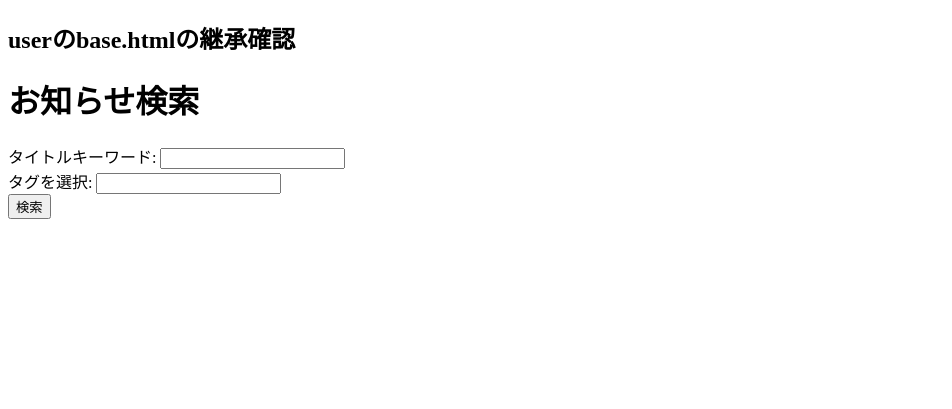
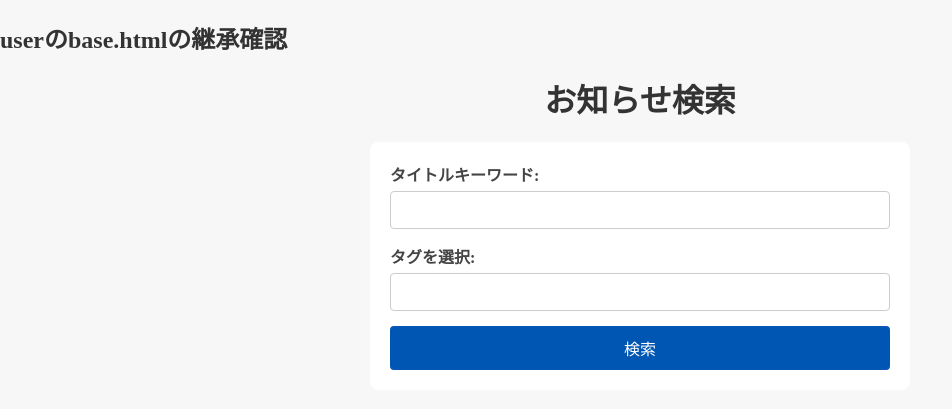
Before and after one commit to kosuke0413/test, a Flask app: template minimalapp/notice/templates/notice/search.html in a window 1280 px wide. Shown: the top 409 px of the page, without its empty margins (0-952 px from the left). Run offline with Flask 3, Linux system fonts and the light colour scheme; the template is opened without the code that fills it, so the values that code supplies are empty, except form fields; form fields are guessed from the names that the template uses; parts of the project's set-up code (start-up, migrations or seed data) failed here and were passed over.

Commit message:
地域ごとに検索出来るように修正

```diff
--- a/minimalapp/notice/templates/notice/search.html
+++ b/minimalapp/notice/templates/notice/search.html
@@ -23,6 +23,73 @@
         <button type="submit">検索</button>
     </form>
 </body>
-{% endblock %}
 
 </html>
+
+<style>
+    /*全体*/
+    body {
+        background-color: #f7f7f7;
+        margin: 0;
+        padding: 0;
+        color: #333;
+    }
+
+    /* ヘッダー*/
+    h1 {
+        text-align: center;
+        margin-top: 20px;
+    }
+
+    /*フォーム*/
+    form {
+        max-width: 500px;
+        margin: 20px auto;
+        padding: 20px;
+        background: #ffffff;
+        border-radius: 8px;
+    }
+
+    form div {
+        margin-bottom: 15px;
+    }
+
+    /*ラベル*/
+    label {
+        font-size: 16px;
+        font-weight: bold;
+        display: block;
+        margin-bottom: 5px;
+        color: #444;
+    }
+
+    input[type="text"],
+    select {
+        width: 100%;
+        padding: 10px;
+        margin: 0;
+        font-size: 14px;
+        border: 1px solid #ccc;
+        border-radius: 4px;
+        box-sizing: border-box;
+    }
+
+    /*検索ボタン*/
+    button[type="submit"] {
+        display: block;
+        width: 100%;
+        background-color: #0056b3;
+        color: white;
+        font-size: 16px;
+        padding: 10px;
+        border: none;
+        border-radius: 4px;
+        cursor: pointer;
+        transition: background-color 0.3s;
+    }
+
+    button[type="submit"]:hover {
+        background-color: #003d80;
+    }
+</style>
+{% endblock %}
--- a/minimalapp/notice/views.py
+++ b/minimalapp/notice/views.py
@@ -1,4 +1,4 @@
-from flask import Blueprint, render_template, redirect, url_for, Response, flash
+from flask import Blueprint, render_template, redirect, url_for, Response, flash, session
 from app import db
 from minimalapp.notice.forms import NoticeUploadForm, NoticeReplyForm, SearchForm
 from minimalapp.notice.models import Notice, NoticeReply
@@ -185,7 +185,9 @@ def search():
 
         # 検索クエリの生成
         query = db.session.query(Notice)
-
+        local_id = session.get("local_id")  # ログイン時にセッションへ保存された地域コードを取得
+        if local_id:
+            query = query.filter(Notice.local_id == local_id)
         # タグまたはタイトルが指定されている場合
         if tag_id or notice_title:
             filters = []
--- a/minimalapp/user/views.py
+++ b/minimalapp/user/views.py
@@ -1,4 +1,4 @@
-from flask import Blueprint, flash, redirect, render_template, request, url_for
+from flask import Blueprint, flash, redirect, render_template, request, url_for, session
 from flask_login import login_user, logout_user,login_required
 from minimalapp.user.forms import SignUpForm, LoginForm, LocalRegistForm
 from minimalapp.user.models import User
@@ -74,6 +74,7 @@ def login():
         user = User.query.filter_by(mailaddress=form.mailaddress.data).first()
 
         if user is not None and user.verify_password(form.password.data):
+            session["local_id"] = user.local_id
             login_user(user)
             # GETパラメータにnextキーが存在しない場合はトップページに遷移する
             next_ = request.args.get("next")
```
